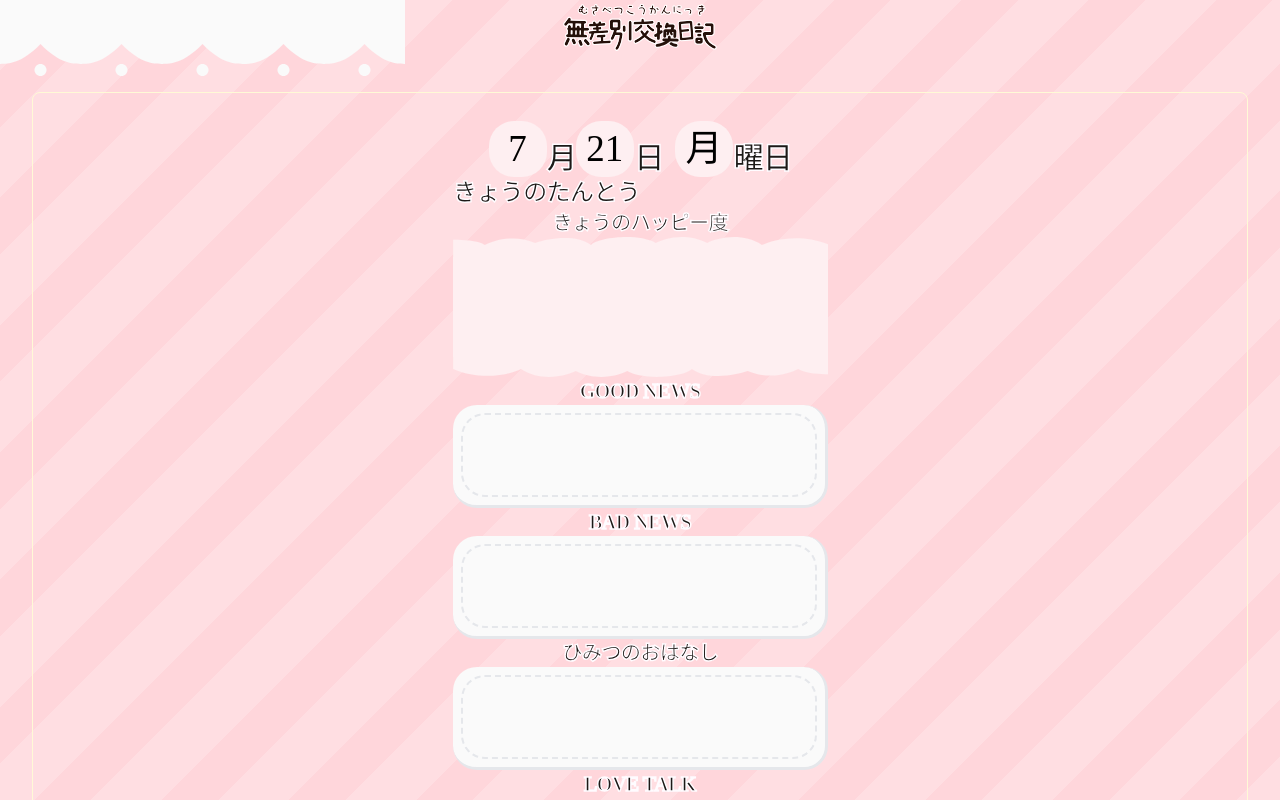
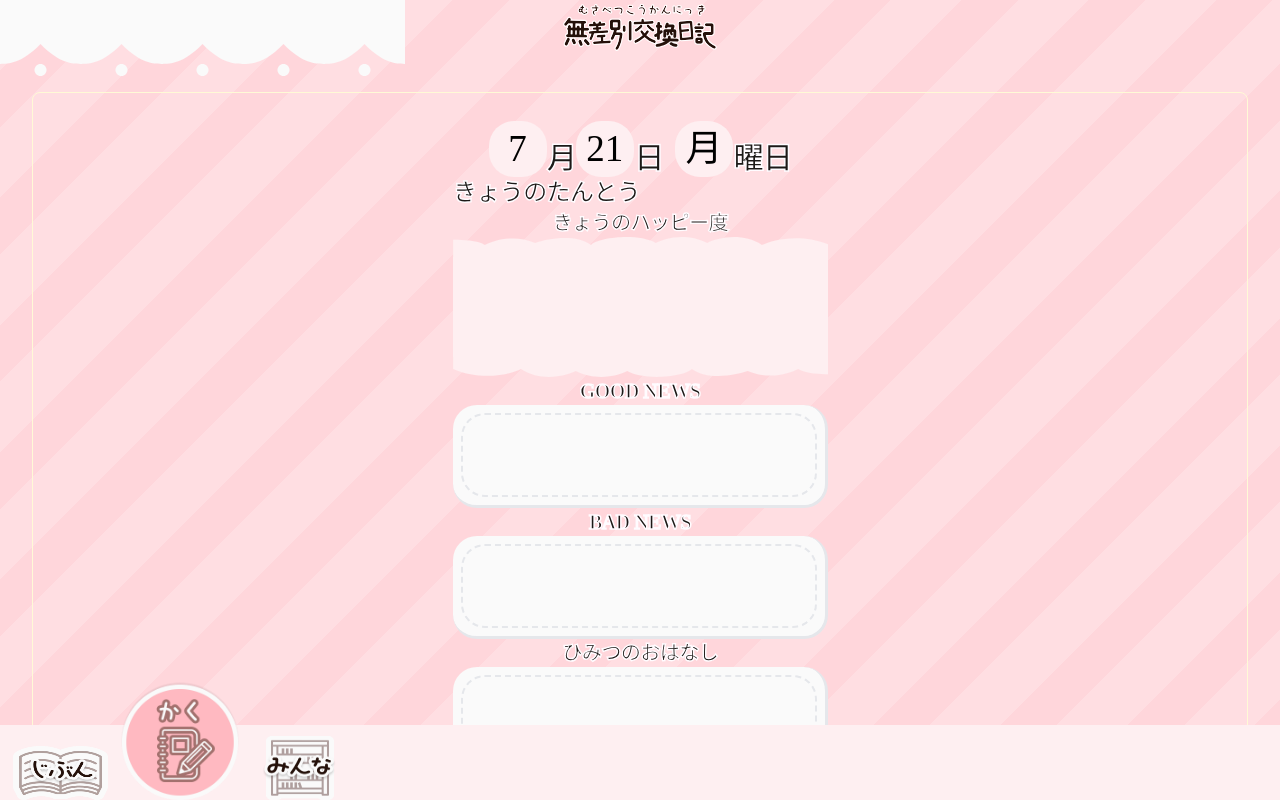
Before and after one commit to KaguraGateway/UniversalSwapDiary, a Next.js app: page /home in a window 1280 px wide. Shown: the top 800 px of the page. Built offline with nearby package versions, Linux system fonts and the light colour scheme; a web font is replaced by a local one.

Commit message:
feat: FooterMenu

```diff
--- a/app/home/page.tsx
+++ b/app/home/page.tsx
@@ -2,11 +2,13 @@
 
 import HomeBottomButton from "../components/diary/HomeBottomButton"
 import KawaiiDiary from "../components/diary/KawaiiDiary"
+import FooterMenu from "../components/layout/FooterMenu"
 
 const home = () => {
     return (
         <div className="flex flex-col items-center justify-center h-full gap-y-20">
             <KawaiiDiary date={new Date(2023, 7, 21)} name="大石" />
+            <FooterMenu />
         </div>
     )
 }
```
